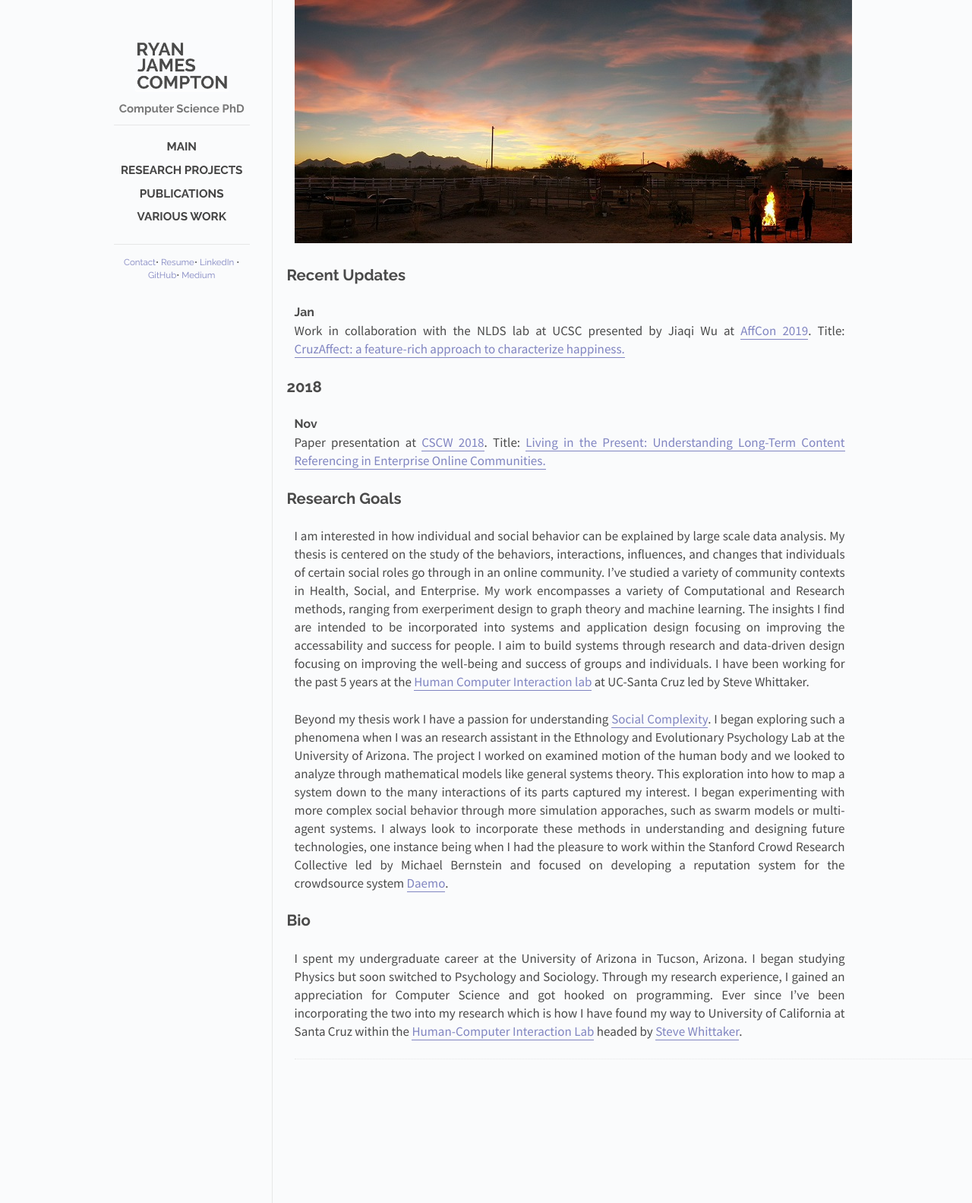
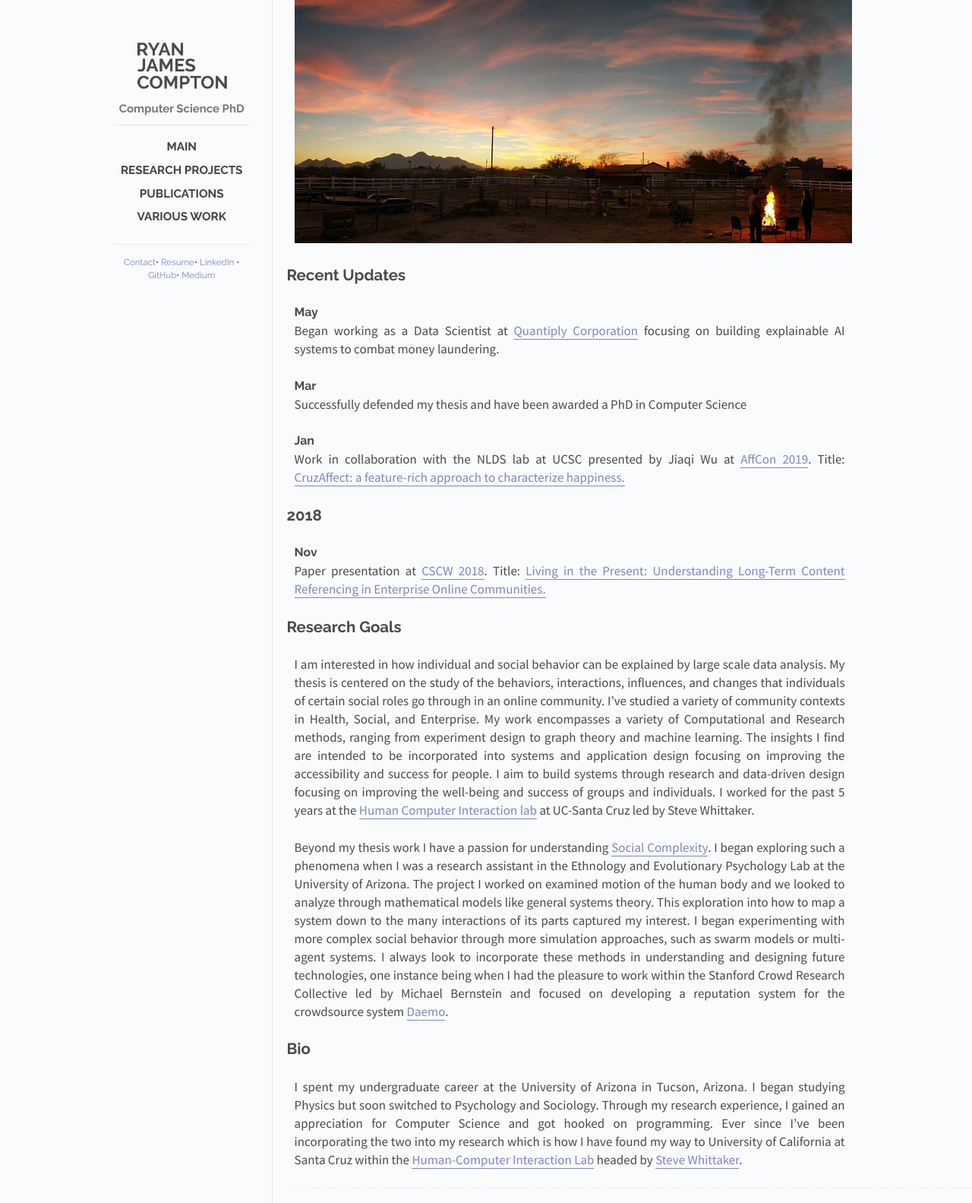
Before and after one commit to rcompt/rcompt.github.io, a Jekyll site: the page built from _posts/2018-10-03-main.md, in a window 1280 px wide. Shown: the whole page at 76% size. Built offline with Jekyll 4.4.1, drawn with Linux system fonts in a browser that asks for light colours; Markdown is read by kramdown in place of the engine named in the settings.

Commit message:
Update 2018-10-03-main.md

```diff
--- a/_posts/2018-10-03-main.md
+++ b/_posts/2018-10-03-main.md
@@ -6,6 +6,12 @@ categories: posts
 ---
 
 ## Recent Updates
+
+### May
+Began working as a Data Scientist at [Quantiply Corporation](https://www.quantiply.com/) focusing on building explainable AI systems to combat money laundering.
+
+### Mar
+Successfully defended my thesis and have been awarded a PhD in Computer Science
 
 ### Jan
 Work in collaboration with the NLDS lab at UCSC presented by Jiaqi Wu at [AffCon 2019](https://sites.google.com/view/affcon2019/home). Title: [CruzAffect: a feature-rich approach to characterize happiness.](https://arxiv.org/abs/1902.06024)
@@ -17,9 +23,9 @@ Paper presentation at [CSCW 2018](https://cscw.acm.org/2018/index.html). Title:
 
 ## Research Goals
 
-I am interested in how individual and social behavior can be explained by large scale data analysis. My thesis is centered on the study of the behaviors, interactions, influences, and changes that individuals of certain social roles go through in an online community. I've studied a variety of community contexts in Health, Social, and Enterprise. My work encompasses a variety of Computational and Research methods, ranging from exerperiment design to graph theory and machine learning. The insights I find are intended to be incorporated into systems and application design focusing on improving the accessability and success for people. I aim to build systems through research and data-driven design focusing on improving the well-being and success of groups and individuals. I have been working for the past 5 years at the [Human Computer Interaction lab](https://people.ucsc.edu/~swhittak/Steve_Whittaker_Santa_Cruz_HCI/HCI_Lab_People.html) at UC-Santa Cruz led by Steve Whittaker.
+I am interested in how individual and social behavior can be explained by large scale data analysis. My thesis is centered on the study of the behaviors, interactions, influences, and changes that individuals of certain social roles go through in an online community. I’ve studied a variety of community contexts in Health, Social, and Enterprise. My work encompasses a variety of Computational and Research methods, ranging from experiment design to graph theory and machine learning. The insights I find are intended to be incorporated into systems and application design focusing on improving the accessibility and success for people. I aim to build systems through research and data-driven design focusing on improving the well-being and success of groups and individuals. I worked for the past 5 years at the [Human Computer Interaction lab](https://people.ucsc.edu/~swhittak/Steve_Whittaker_Santa_Cruz_HCI/HCI_Lab_People.html) at UC-Santa Cruz led by Steve Whittaker.
 
-Beyond my thesis work I have a passion for understanding [Social Complexity](https://en.wikipedia.org/wiki/Social_complexity). I began exploring such a phenomena when I was an research assistant in the Ethnology and Evolutionary Psychology Lab at the University of Arizona. The project I worked on examined motion of the human body and we looked to analyze through mathematical models like general systems theory. This exploration into how to map a system down to the many interactions of its parts captured my interest. I began experimenting with more complex social behavior through more simulation apporaches, such as swarm models or multi-agent systems. I always look to incorporate these methods in understanding and designing future technologies, one instance being when I had the pleasure to work within the Stanford Crowd Research Collective led by Michael Bernstein and focused on developing a reputation system for the crowdsource system [Daemo](https://www.daemo.org/home).
+Beyond my thesis work I have a passion for understanding [Social Complexity](https://en.wikipedia.org/wiki/Social_complexity). I began exploring such a phenomena when I was a research assistant in the Ethnology and Evolutionary Psychology Lab at the University of Arizona. The project I worked on examined motion of the human body and we looked to analyze through mathematical models like general systems theory. This exploration into how to map a system down to the many interactions of its parts captured my interest. I began experimenting with more complex social behavior through more simulation approaches, such as swarm models or multi-agent systems. I always look to incorporate these methods in understanding and designing future technologies, one instance being when I had the pleasure to work within the Stanford Crowd Research Collective led by Michael Bernstein and focused on developing a reputation system for the crowdsource system [Daemo](https://www.daemo.org/home).
 
 ## Bio
 
```
